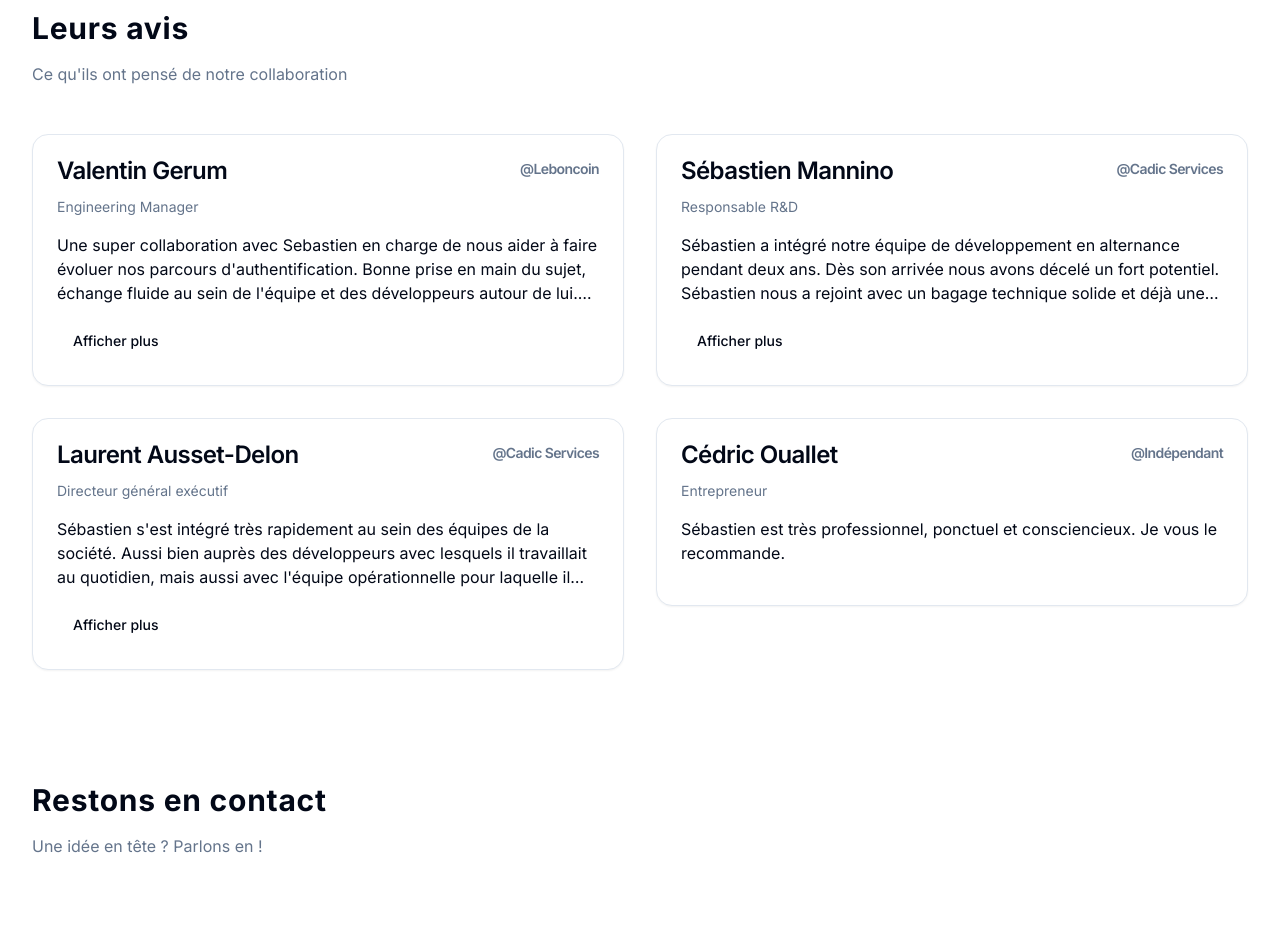
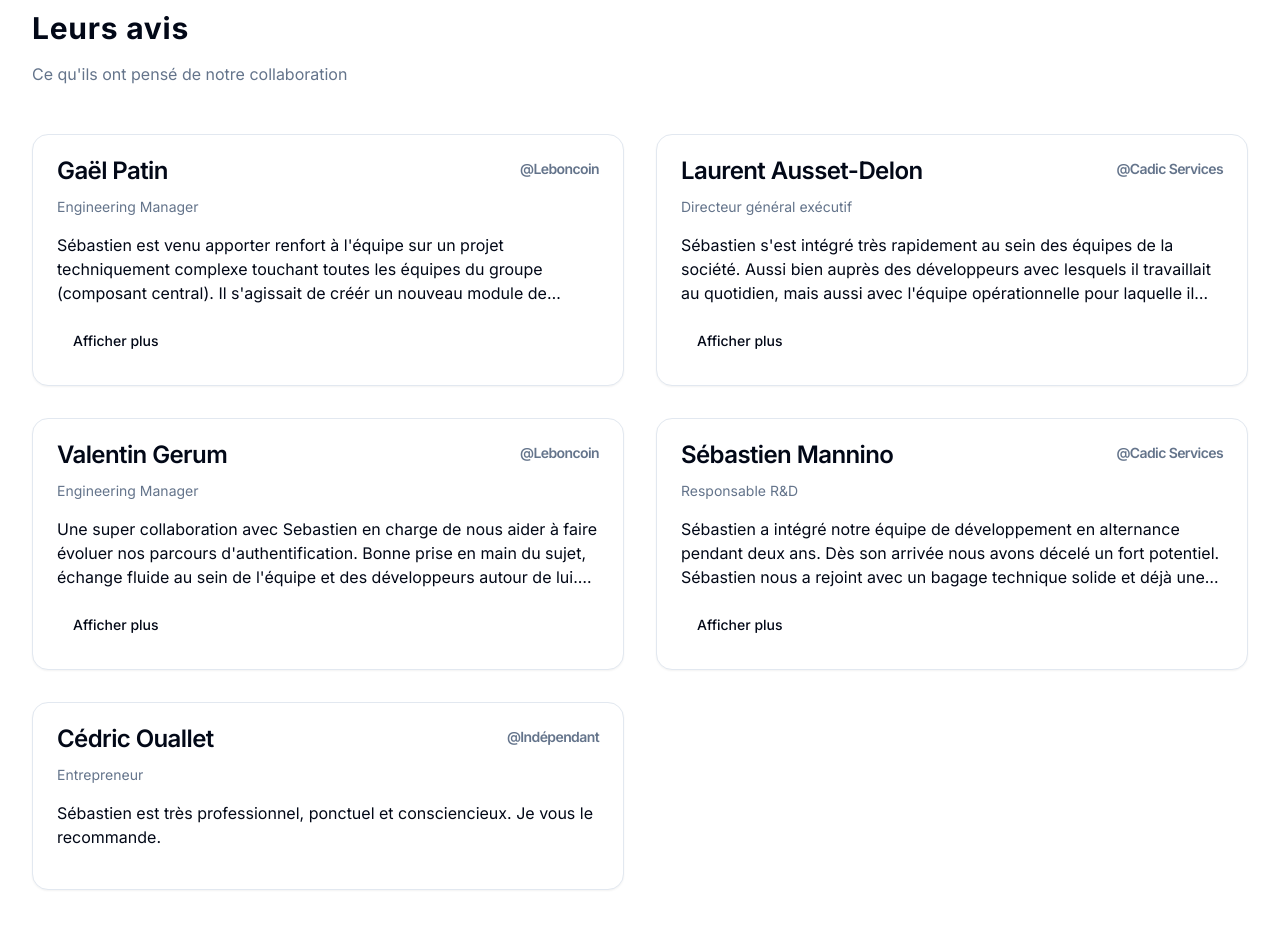
Before and after one commit to Souallet/portfolio, a Next.js app: page / in a window 1280 px wide. Shown: the part 2760-3689 px from the top of the page. Built offline with nearby package versions, Linux system fonts and the light colour scheme; what tailwindcss-debug-screens would draw is missing.

Commit message:
feat: add new testimonial

```diff
--- a/src/components/sections/Home/Testimonials.tsx
+++ b/src/components/sections/Home/Testimonials.tsx
@@ -26,6 +26,7 @@ export default function TestimonialsSection() {
         <div className="grid gap-8">
           <Testimonial testimonial={testimonials[0]} />
           <Testimonial testimonial={testimonials[1]} />
+          <Testimonial testimonial={testimonials[4]} />
         </div>
         <div className="grid gap-8">
           <Testimonial testimonial={testimonials[2]} />
--- a/src/data/testimonials.ts
+++ b/src/data/testimonials.ts
@@ -1,13 +1,23 @@
 import { type Testimonial } from '@/types/Testimonial';
 
 export const testimonials: Testimonial[] = [
+  {
+    firstname: 'Gaël',
+    lastname: 'Patin',
+    job_title: 'Engineering Manager',
+    company: 'Leboncoin',
+    source: 'https://www.malt.fr/profile/sebastienouallet',
+    date: new Date(2024, 4, 5),
+    testimonial: `Sébastien est venu apporter renfort à l'équipe sur un projet techniquement complexe touchant toutes les équipes du groupe (composant central). Il s'agissait de créér un nouveau module de tracking permettant de garantir la qualité des données envoyées par les hit et fournissant la meilleure DevX possible. Sébastien a su très vite entrer en matière et collaborer en bonne intelligence avec notre développeur Web. Leur collaboration a été très efficace, le module a pu être livré dans les temps sans dégrader nos attentes en terme de qualité ou fonctionnalités. Sébastien a été partie prenante de la conception et a pris à sa charge la majeur partie de l'implémentation. Les 1er retours utilisateurs étaient très positifs. Au niveau humain, Sébastien est très sympathique, il a une communication facile et pragmatique, il a participé sans souci au évènement de la vie d'équipe. Si l'occasion se présente, je ferai sans aucun doute de nouveau appel à lui.`,
+    icon: '',
+  },
   {
     firstname: 'Valentin',
     lastname: 'Gerum',
     job_title: 'Engineering Manager',
     company: 'Leboncoin',
     source: 'https://www.malt.fr/profile/sebastienouallet',
-    date: new Date(2023, 5, 19),
+    date: new Date(2023, 9, 28),
     testimonial: `Une super collaboration avec Sebastien en charge de nous aider à faire évoluer nos parcours d'authentification. Bonne prise en main du sujet, échange fluide au sein de l'équipe et des développeurs autour de lui. Je recommande.`,
     icon: '',
   },
--- a/src/libs/device.ts
+++ /dev/null
@@ -1,21 +0,0 @@
-'use server';
-
-import { headers } from 'next/headers';
-import { UAParser } from 'ua-parser-js';
-
-export const isMobileDevice = () => {
-  if (typeof process === 'undefined') {
-    throw new Error(
-      '[Server method] you are importing a server-only module outside of server'
-    );
-  }
-
-  const { get } = headers();
-  const ua = get('user-agent');
-
-  const device = new UAParser(ua || '').getDevice();
-
-  console.log(device);
-
-  return device.type === 'mobile';
-};
```
Also changed, not shown: src/app/providers.tsx (renamed from src/app/Providers.tsx).
